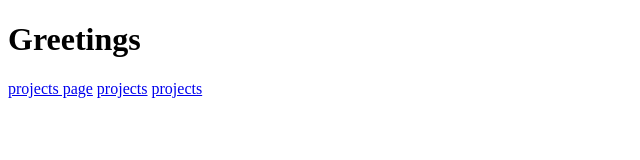
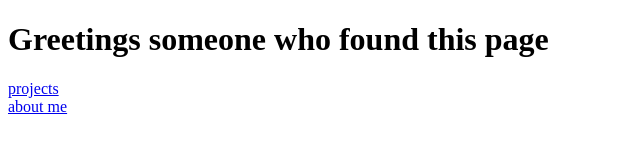
Before and after one commit to nebula084/asher-site, a website: page index.html in a window 1280 px wide. Shown: the whole page, without its empty margins (0-640 px from the left). Drawn offline with Linux system fonts and the light colour scheme.

Commit message:
basically the intitial commit

```diff
--- a/index.html
+++ b/index.html
@@ -5,12 +5,9 @@
     <style></style>
   </head>
   <body>
-    <h1>Greetings</h1>
-    <a
-      href="https://ashersite-cwty--3000.local-credentialless.webcontainer.io/projects"
-      >projects page</a
-    >
-    <a href="/01/projects">projects</a>
-    <a href="/01/about">projects</a>
+    <h1>Greetings someone who found this page</h1>
+
+    <a href="/01/projects">projects</a><br />
+    <a href="/01/about">about me</a><br />
   </body>
 </html>
--- a/index.js
+++ b/index.js
@@ -15,7 +15,7 @@ app.get('/01/about', (req, res) => {
   res.sendFile(__dirname + '/01/about.html');
 });
 
-app.get('./', (req, res) => {
+app.get('/', (req, res) => {
   res.sendFile(__dirname + '/index.html');
 });
 
```
